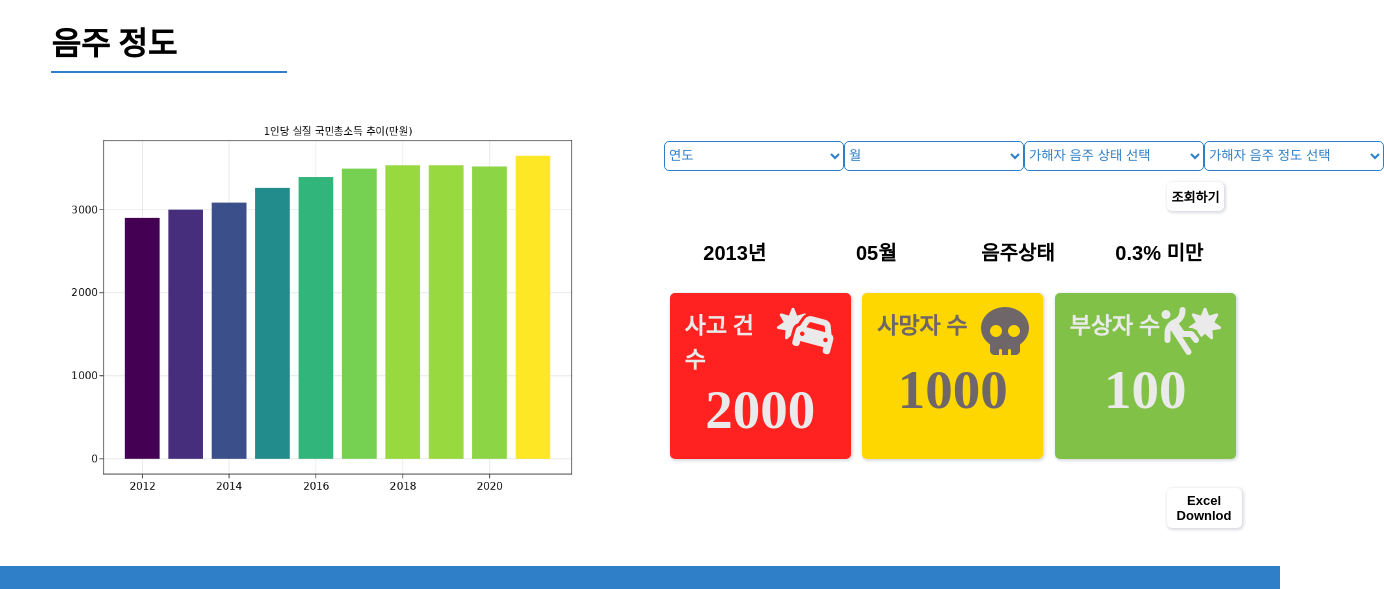
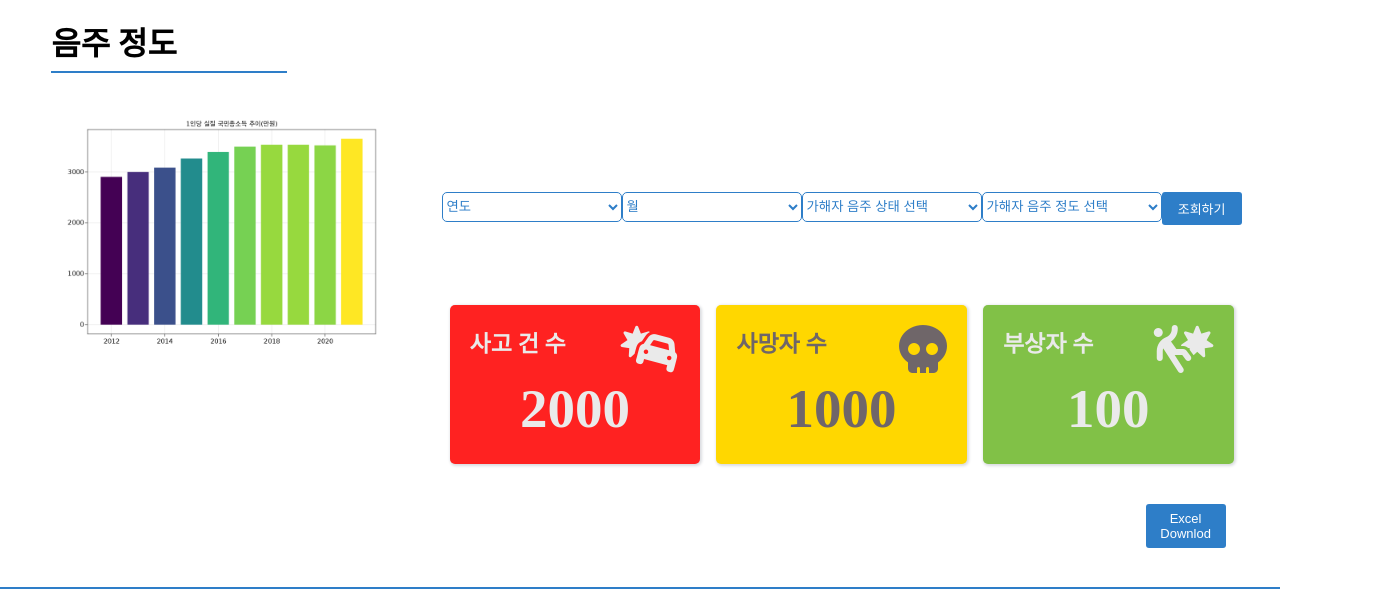
Before and after one commit to Traffic-Accident-Analysis-Project/VIEW, a plain HTML site: page HTML&CSS/alcohol.html in a window 1280 px wide. Shown: the part 123-712 px from the top of the page, 1384 px wide, since content can reach past the window. Drawn offline with Linux system fonts and the light colour scheme.

Commit message:
fix stopu 코드줄 정리 및 button수정 및 div삭제

```diff
--- a/HTML&CSS/alcohol.html
+++ b/HTML&CSS/alcohol.html
@@ -55,11 +55,18 @@
           </div>
         </div>
       </header>
+      <hr style="border: 5px solid #2e7ec8; background-color: #2e7ec8" />
       <!-- header end -->
-      <hr style="border: 5px solid #2e7ec8; background-color: #2e7ec8" />
       <div class="main-title">
         <h1>음주 정도</h1>
-        <hr style="width: 20%; border: 1px solid #2e7ec8; background-color: #2e7ec8; margin-top: 7px;" />
+        <hr
+          style="
+            width: 20%;
+            border: 1px solid #2e7ec8;
+            background-color: #2e7ec8;
+            margin-top: 7px;
+          "
+        />
       </div>
       <div class="by-category-main-section">
         <div class="main-left-section-graph">
@@ -150,23 +157,7 @@
                 </div>
               </select>
             </div>
-          </div>
-          <div class="lookup-btn">
             <button type="button">조회하기</button>
-          </div>
-          <div class="user-select-card-wrap">
-            <div class="user-select card-year">
-              <input type="text" value="2013년" readonly />
-            </div>
-            <div class="user-select card-month">
-              <input type="text" value="05월" readonly />
-            </div>
-            <div class="user-select card-alcohol-or-not">
-              <input type="text" value="음주상태" readonly />
-            </div>
-            <div class="user-select card-alcohol-degree">
-                <input type="text" value="0.3% 미만" readonly />
-              </div>
           </div>
           <div class="accidents-dead-injury-card-wrap">
             <div class="accidents-card card-accidents hight">
@@ -191,7 +182,9 @@
               <p><span>100</span></p>
             </div>
           </div>
-          <button type="button">Excel Downlod</button>
+          <div class="excel-down-button">
+            <button type="button">Excel Downlod</button>
+          </div>
         </div>
       </div>
 
@@ -204,6 +197,5 @@
         <button type="button">top</button>
       </footer>
     </div>
-    <!-- container end -->
   </body>
 </html>
--- a/HTML&CSS/style.css
+++ b/HTML&CSS/style.css
@@ -220,7 +220,6 @@ footer button {
   height: 30px;
 }
 
-/* 각 카테고리별 공통 css */
 .main-title {
   width: 100%;
   padding: 3% 4% 0;
@@ -233,12 +232,12 @@ footer button {
   flex-basis: 1;
 }
 .main-left-section-graph {
-  width: 50%;
+  width: 100%;
   padding-left: 2%;
 }
 .main-right-section {
   padding-left: 2%;
-  width: 50%;
+  width: 100%;
 }
 .main-left-section-graph img {
   width: 90%;
@@ -248,7 +247,7 @@ footer button {
   display: flex;
   width: 100%;
   justify-content: space-around;
-  margin: 5% 0 2%;
+  margin: 10% 0 2%;
 }
 .select-wrap select {
   border: 1px solid var(--main-blue);
@@ -258,22 +257,9 @@ footer button {
   background-color: transparent;
   color: var(--main-blue);
 }
-.user-select-card-wrap{
-  display: flex;
-  justify-content: space-around;
-  width: 98%;
-  text-align: center;
-  margin: 5% 0;
-}
-.user-select input {
-  width: 75%;
-  border: none;
-  text-align: center;
-  font-size: 20px;
-  font-weight: 800;
-}
 .accidents-dead-injury-card-wrap {
   display: flex;
+  margin-top: 10%;
   width: 100%;
 }
 .accidents-card {
@@ -306,13 +292,15 @@ footer button {
   background-color: #81c147;
 }
 .main-right-section button {
-  font-weight: 600;
   border: none;
-  background-color: transparent;
-  box-shadow: var(--button-shadow);
-  border-radius: 5px;
+  background-color: var(--main-blue);
+  color: white;
+  border-radius: 3px;
   font-size: 13px;
-  padding: 5px;
-  margin-left: 87%;
+  padding: 7px;
   cursor: pointer;
+  width: 80px;
 }
+.excel-down-button {
+  margin-left: 88%;
+}
```
Also changed, not shown: HTML&CSS/accident_type.html (+14 -19 lines), HTML&CSS/city_type.html (+60 -25 lines), HTML&CSS/law.html (+11 -15 lines), HTML&CSS/main.html (+32 -19 lines), HTML&CSS/road_type.html (+11 -16 lines).
